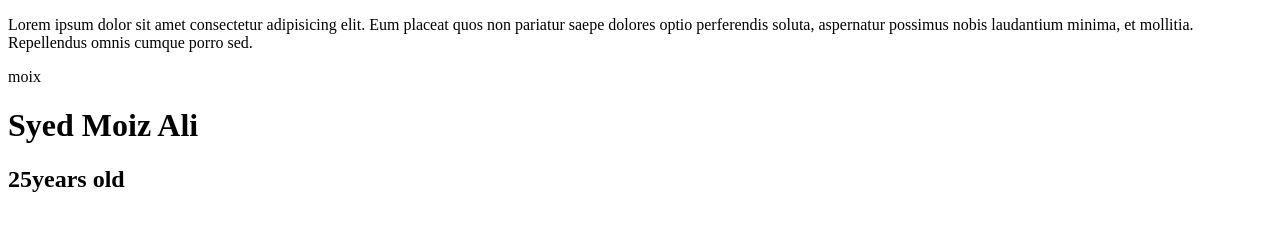
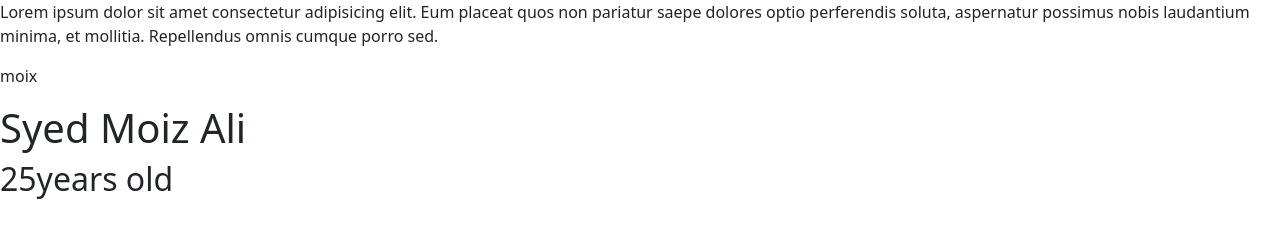
Before and after one commit to SyedMoizAli713/new-project, a plain HTML site: page index.html in a window 1280 px wide. Drawn offline with nearby package versions, Linux system fonts and the light colour scheme.

Commit message:
update index.html

```diff
--- a/index.html
+++ b/index.html
@@ -4,6 +4,9 @@
     <meta charset="UTF-8">
     <meta name="viewport" content="width=device-width, initial-scale=1.0">
     <title>Document</title>
+    <link rel="stylesheet" href="https://cdn.jsdelivr.net/npm/bootstrap@5.3.3/dist/css/bootstrap.min.css
+    ">
+    <link rel="stylesheet" href="css/style.css">
 </head>
 <body>
     <p>Lorem ipsum dolor sit amet consectetur adipisicing elit. Eum placeat quos non pariatur saepe dolores optio perferendis soluta, aspernatur possimus nobis laudantium minima, et mollitia. Repellendus omnis cumque porro sed.</p>
```
